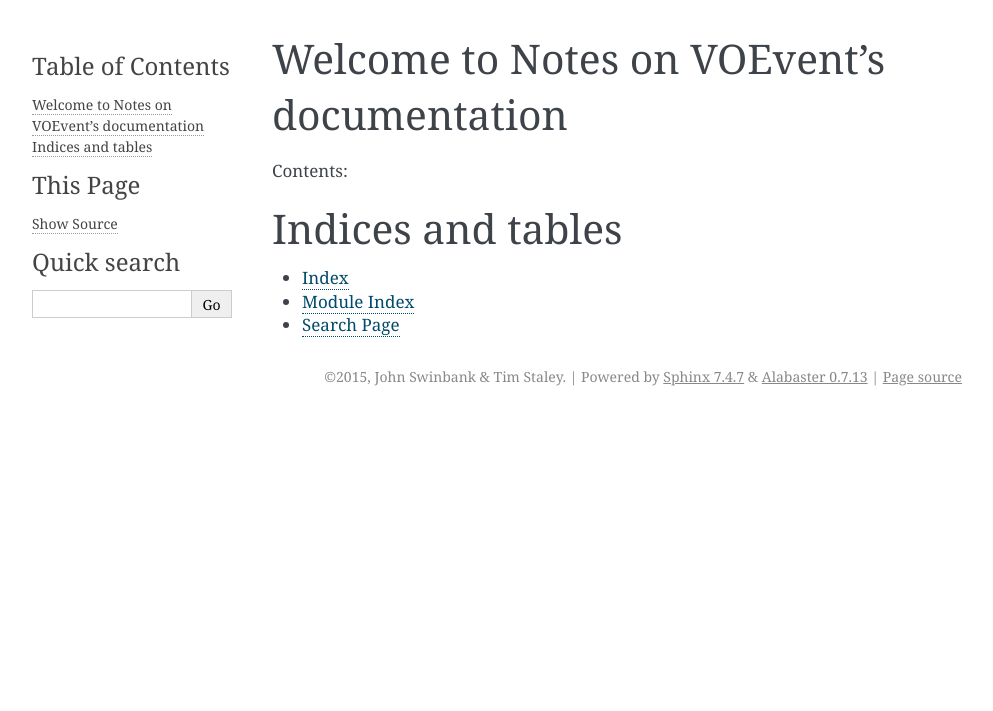
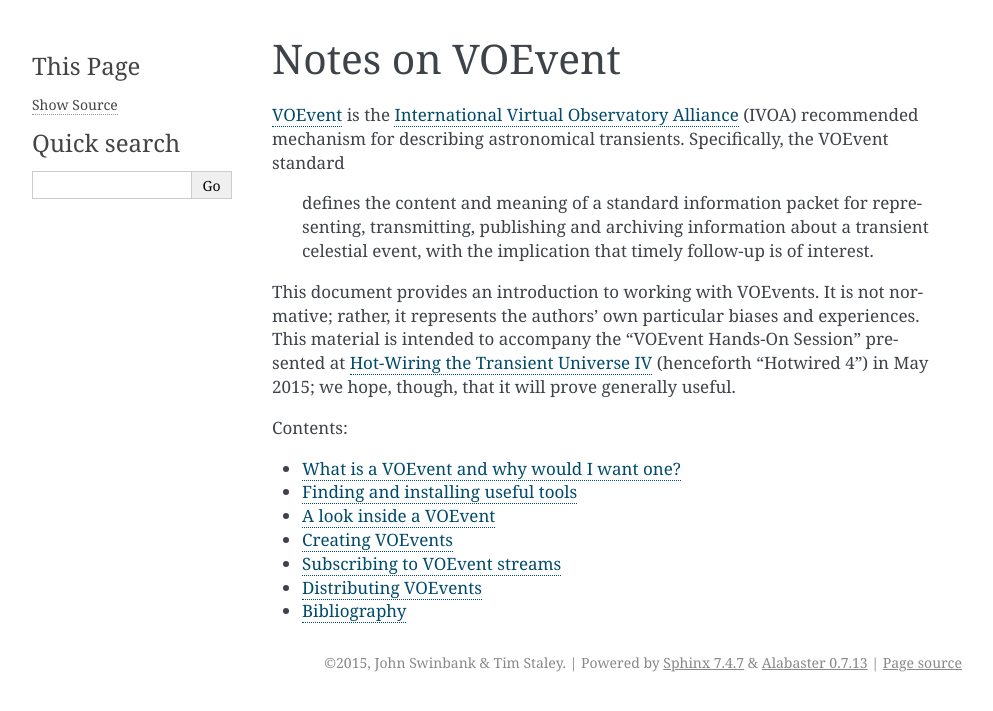
Before and after one commit to jdswinbank/voevent-notes, a Sphinx documentation site: the page built from docs/index.rst, in a window 1280 px wide. Shown: the top 711 px of the page, without its empty margins (148-1141 px from the left). Built offline with Sphinx 7.4.7, drawn with Linux system fonts in a browser that asks for light colours.

Commit message:
Outline structure.

```diff
--- a/docs/index.rst
+++ b/docs/index.rst
@@ -1,16 +1,36 @@
-Welcome to Notes on VOEvent's documentation
-===========================================
+================
+Notes on VOEvent
+================
+
+`VOEvent`_ is the `International Virtual Observatory Alliance`_ (IVOA)
+recommended mechanism for describing astronomical transients. Specifically, the
+VOEvent standard
+
+  defines the content and meaning of a standard information packet for
+  representing, transmitting, publishing and archiving information about a
+  transient celestial event, with the implication that timely follow-up is of
+  interest.
+
+This document provides an introduction to working with VOEvents. It is not
+normative; rather, it represents the authors' own particular biases and
+experiences. This material is intended to accompany the "VOEvent Hands-On
+Session" presented at `Hot-Wiring the Transient Universe IV`_ (henceforth
+"Hotwired 4") in May 2015; we hope, though, that it will prove generally
+useful.
+
+.. _VOEvent: http://www.voevent.org/
+.. _International Virtual Observatory Alliance: http://www.ivoa.net/
+.. _Hot-Wiring the Transient Universe IV: http://lcogt.net/hotwired-iv-welcome
 
 Contents:
 
 .. toctree::
    :maxdepth: 2
 
-
-
-Indices and tables
-==================
-
-* :ref:`genindex`
-* :ref:`modindex`
-* :ref:`search`
+   intro
+   setup
+   reading
+   writing
+   receiving
+   sending
+   bib
--- /dev/null
+++ b/docs/intro.rst
@@ -0,0 +1,3 @@
+===========================================
+What is a VOEvent and why would I want one?
+===========================================
--- /dev/null
+++ b/docs/reading.rst
@@ -0,0 +1,6 @@
+=======================
+A look inside a VOEvent
+=======================
+
+...both a peak at what the XML looks like, and using voevent-parse to
+manipulate it.
--- /dev/null
+++ b/docs/receiving.rst
@@ -0,0 +1,3 @@
+==============================
+Subscribing to VOEvent streams
+==============================
--- /dev/null
+++ b/docs/sending.rst
@@ -0,0 +1,3 @@
+=====================
+Distributing VOEvents
+=====================
--- /dev/null
+++ b/docs/setup.rst
@@ -0,0 +1,3 @@
+===================================
+Finding and installing useful tools
+===================================
--- /dev/null
+++ b/docs/writing.rst
@@ -0,0 +1,3 @@
+=================
+Creating VOEvents
+=================
```
Also changed, not shown: docs/bib.rst (added, +13 -0 lines).
